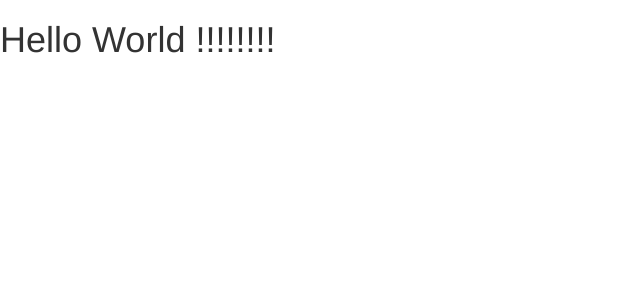
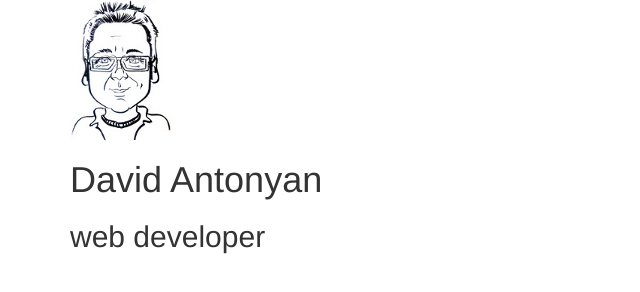
Before and after one commit to davidantonyan/davidantonyan.github.io, a plain HTML site: page index.html in a window 1280 px wide. Shown: the whole page, without its empty margins (0-640 px from the left). Drawn offline with Linux system fonts and the light colour scheme.

Commit message:
save index.html

```diff
--- a/index.html
+++ b/index.html
@@ -7,6 +7,18 @@
 	<link rel="stylesheet" type="text/css" href="assets/css/default/style.css">
 </head>
 <body>
-	<h1>Hello World !!!!!!!!</h1>
+	<!-- section container -->
+	<section class="container">
+		<!-- header -->
+		<header class="row-fluid">
+			<div class="title span7">
+				<img src="assets/img/profile_image/profile.jpg" title="My profile image" alt="profile image">
+				<h1>David Antonyan</h1>
+				<h2>web developer</h2>
+			</div>
+		</header>
+		<!--/ header -->
+	</section>
+	<!--/ section container -->
 </body>
 </html>
```
Also changed, not shown: assets/img/profile_image/profile.jpg (added).
